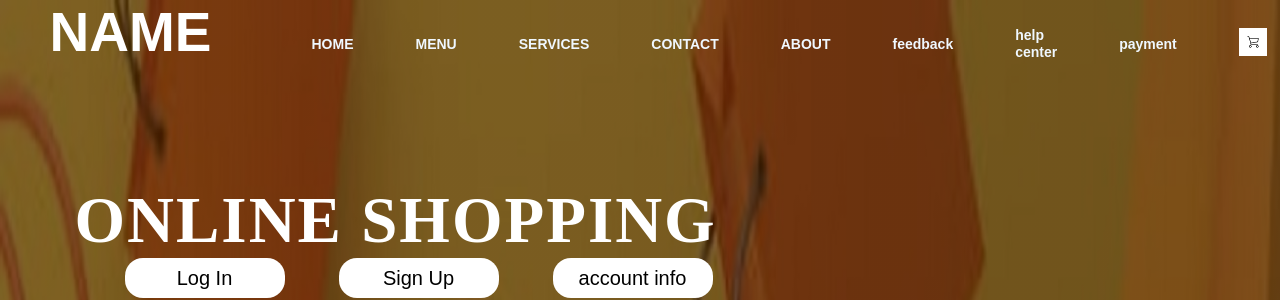
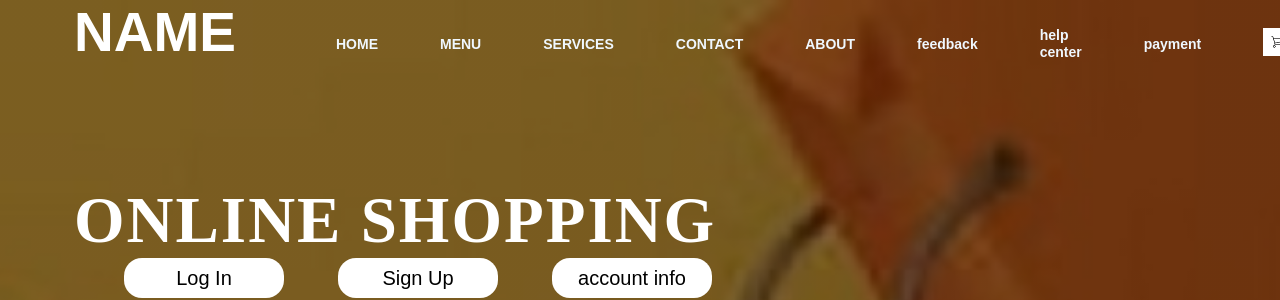
Before and after one commit to abanoub215/abanoub215.github.io-home, a plain HTML site: page index.html in a window 1280 px wide. Shown: the top 300 px of the page. Drawn offline with Linux system fonts and the light colour scheme.

Commit message:
Add files via upload

```diff
--- a/style.css
+++ b/style.css
@@ -3,17 +3,16 @@
     padding: 0;
 }
 .main{
-    width: 1349px;
+    width: 1348px;
     background: linear-gradient(to top, rgba(0, 0, 0, 0.5),rgba(0, 0, 0, 0.5)),url(home/21.jpg);
     background-position: center;
-    background-size: 100% 100%;
-    height: 3100px;
-    @media(max-width: 900px)
+    background-size:cover;
+    height: 3000px;
 
 
 }
 .navbar{
-    width: 1250px;
+    width: 1200px;
     height: 75px;
     margin: auto;
 
```
